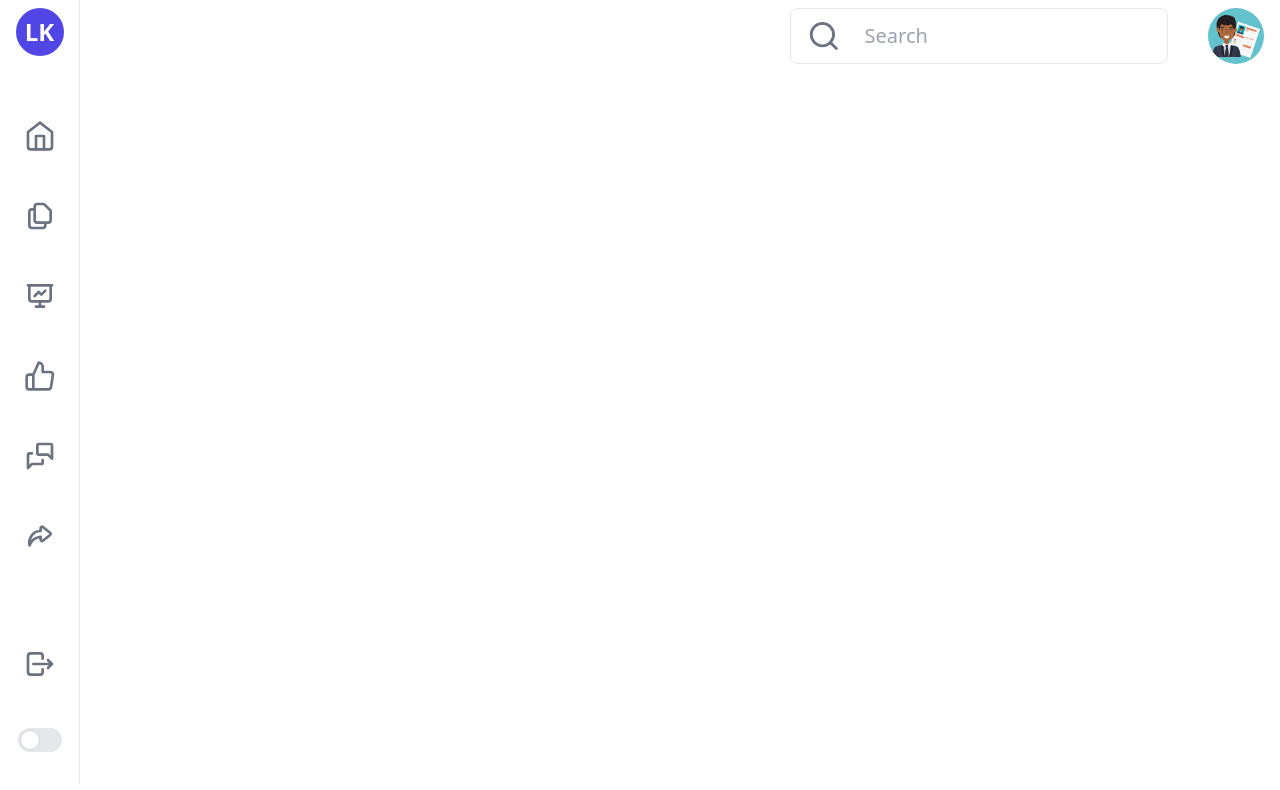
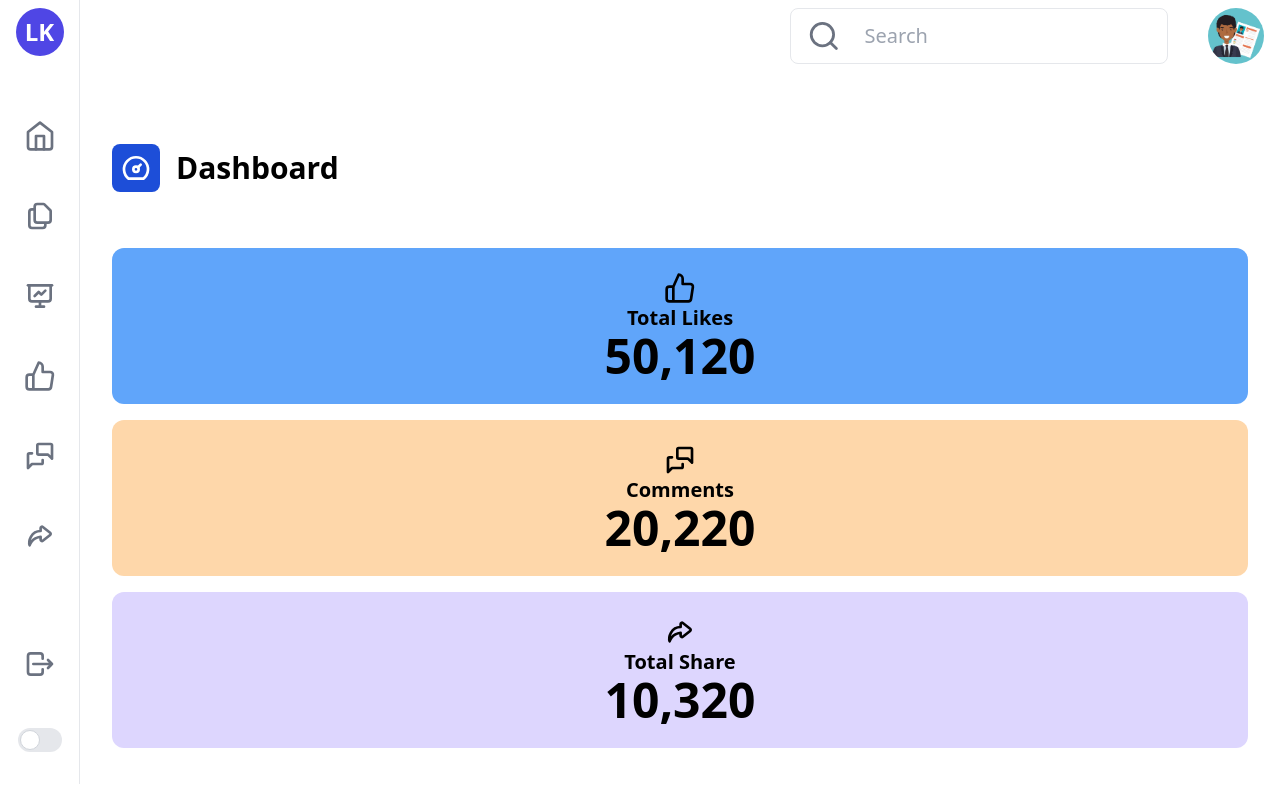
Before and after one commit to LKanan/Admin_Dashboard, a website: page index.html in a window 1280 px wide. Drawn offline with Linux system fonts and the light colour scheme.

Commit message:
dashboard main content done

```diff
--- a/index.html
+++ b/index.html
@@ -14,7 +14,8 @@
                 class="bg-indigo-600 text-white rounded-full flex items-center justify-center w-12 h-12  mb-16">
                 <p class=" font-bold text-2xl">LK</p>
             </div>
-            <div name="nav_icons" class="flex flex-col items-center gap-y-12 mb-24">
+            <div name="nav_icons"
+                class="flex flex-col items-center gap-y-12 mb-24">
                 <a href>
                     <svg class="h-8 w-8 text-gray-500" viewBox="0 0 24 24"
                         fill="none" stroke="currentColor" stroke-width="2"
@@ -96,18 +97,86 @@
         <main class="flex-grow flex flex-col">
             <nav class="mt-2 flex justify-end pr-4">
                 <div class="flex items-center justify-end gap-x-10 ml-12">
-                    <div class="flex  items-center gap-x-6 border h-full rounded-lg pl-4">
-                        <svg class="h-10 w-10 text-gray-500"  viewBox="0 0 24 24"  fill="none"  stroke="currentColor"  stroke-width="2"  stroke-linecap="round"  stroke-linejoin="round">  <circle cx="11" cy="11" r="8" />  <line x1="21" y1="21" x2="16.65" y2="16.65" />
+                    <div
+                        class="flex  items-center gap-x-6 border h-full rounded-lg pl-4">
+                        <svg class="h-10 w-10 text-gray-500" viewBox="0 0 24 24"
+                            fill="none" stroke="currentColor" stroke-width="2"
+                            stroke-linecap="round" stroke-linejoin="round">
+                            <circle cx="11" cy="11" r="8" /> <line x1="21"
+                                y1="21" x2="16.65" y2="16.65" />
                         </svg>
-                        <input type="search" placeholder="Search" class="w-full text-xl outline-none">
+                        <input type="search" placeholder="Search"
+                            class="w-full text-xl outline-none">
                     </div>
                     <div class="flex-none w-14 h-14">
-                        <img src="src/images/admin_profile.jpg" alt="" class="rounded-full truncate">
+                        <img src="src/images/admin_profile.jpg" alt
+                            class="rounded-full truncate">
                     </div>
                 </div>
             </nav>
-            <div></div>
-            <div></div>
+            <section class="px-8">
+                <div>
+                    <div class="flex items-center gap-x-4 pt-20">
+                        <div class="bg-blue-700 p-2 rounded-lg">
+                            <svg class="h-8 w-8 text-white" width="24"
+                                height="24"
+                                viewBox="0 0 24 24" stroke-width="2"
+                                stroke="currentColor" fill="none"
+                                stroke-linecap="round" stroke-linejoin="round">
+                                <path stroke="none" d="M0 0h24v24H0z" /> <circle
+                                    cx="12" cy="13" r="2" /> <line x1="13.45"
+                                    y1="11.55" x2="15.5" y2="9.5" /> <path
+                                    d="M6.4 20a9 9 0 1 1 11.2 0Z" />
+                            </svg>
+                        </div>
+                        <h1 class="font-bold text-3xl">Dashboard</h1>
+                    </div>
+                    <div class="grid mt-14 gap-4">
+                        <div
+                            class="bg-blue-400 flex flex-col py-6 justify-center items-center rounded-xl">
+                            <svg class="h-8 w-8 text-black"
+                                viewBox="0 0 24 24"
+                                fill="none" stroke="currentColor"
+                                stroke-width="2"
+                                stroke-linecap="round" stroke-linejoin="round">
+                                <path
+                                    d="M14 9V5a3 3 0 0 0-3-3l-4 9v11h11.28a2 2 0 0 0 2-1.7l1.38-9a2 2 0 0 0-2-2.3zM7 22H4a2 2 0 0 1-2-2v-7a2 2 0 0 1 2-2h3" />
+                            </svg>
+                            <p class="font-bold text-xl">Total Likes</p>
+                            <p class="font-bold text-5xl">50,120</p>
+                        </div>
+                        <div
+                            class="bg-orange-200 flex flex-col py-6 justify-center items-center rounded-xl">
+                            <svg class="h-8 w-8 text-black" width="24"
+                                height="24"
+                                viewBox="0 0 24 24" stroke-width="2"
+                                stroke="currentColor" fill="none"
+                                stroke-linecap="round"
+                                stroke-linejoin="round"> <path stroke="none"
+                                    d="M0 0h24v24H0z" /> <path
+                                    d="M21 14l-3 -3h-7a1 1 0 0 1 -1 -1v-6a1 1 0 0 1 1 -1h9a1 1 0 0 1 1 1v10" />
+                                <path
+                                    d="M14 15v2a1 1 0 0 1 -1 1h-7l-3 3v-10a1 1 0 0 1 1 -1h2" />
+                            </svg>
+                            <p class="font-bold text-xl">Comments</p>
+                            <p class="font-bold text-5xl">20,220</p>
+                        </div>
+                        <div
+                            class="bg-violet-200 flex flex-col py-6 justify-center items-center rounded-xl">
+                    <svg class="w-8 h-8 text-black"
+                    aria-hidden="true" xmlns="http://www.w3.org/2000/svg"
+                    width="24" height="24" fill="none" viewBox="0 0 24 24">
+                    <path stroke="currentColor" stroke-linecap="round"
+                        stroke-linejoin="round" stroke-width="2"
+                        d="M4.248 19C3.22 15.77 5.275 8.232 12.466 8.232V6.079a1.025 1.025 0 0 1 1.644-.862l5.479 4.307a1.108 1.108 0 0 1 0 1.723l-5.48 4.307a1.026 1.026 0 0 1-1.643-.861v-2.154C5.275 13.616 4.248 19 4.248 19Z" />
+                </svg>
+                            <p class="font-bold text-xl">Total Share</p>
+                            <p class="font-bold text-5xl">10,320</p>
+                        </div>
+                    </div>
+                </div>
+                <div></div>
+            </section>
         </main>
     </body>
 </html>
```
Also changed, not shown: src/output.css.
